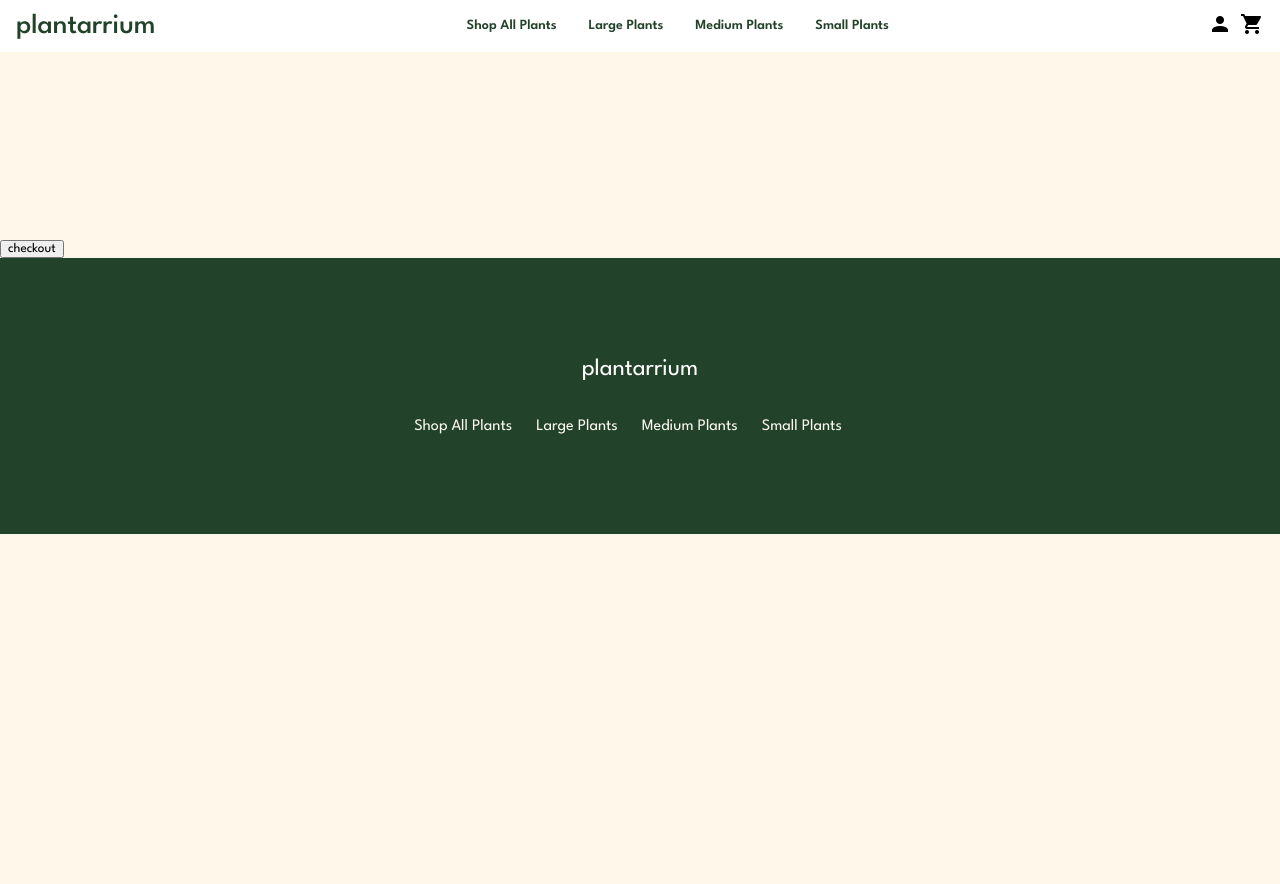
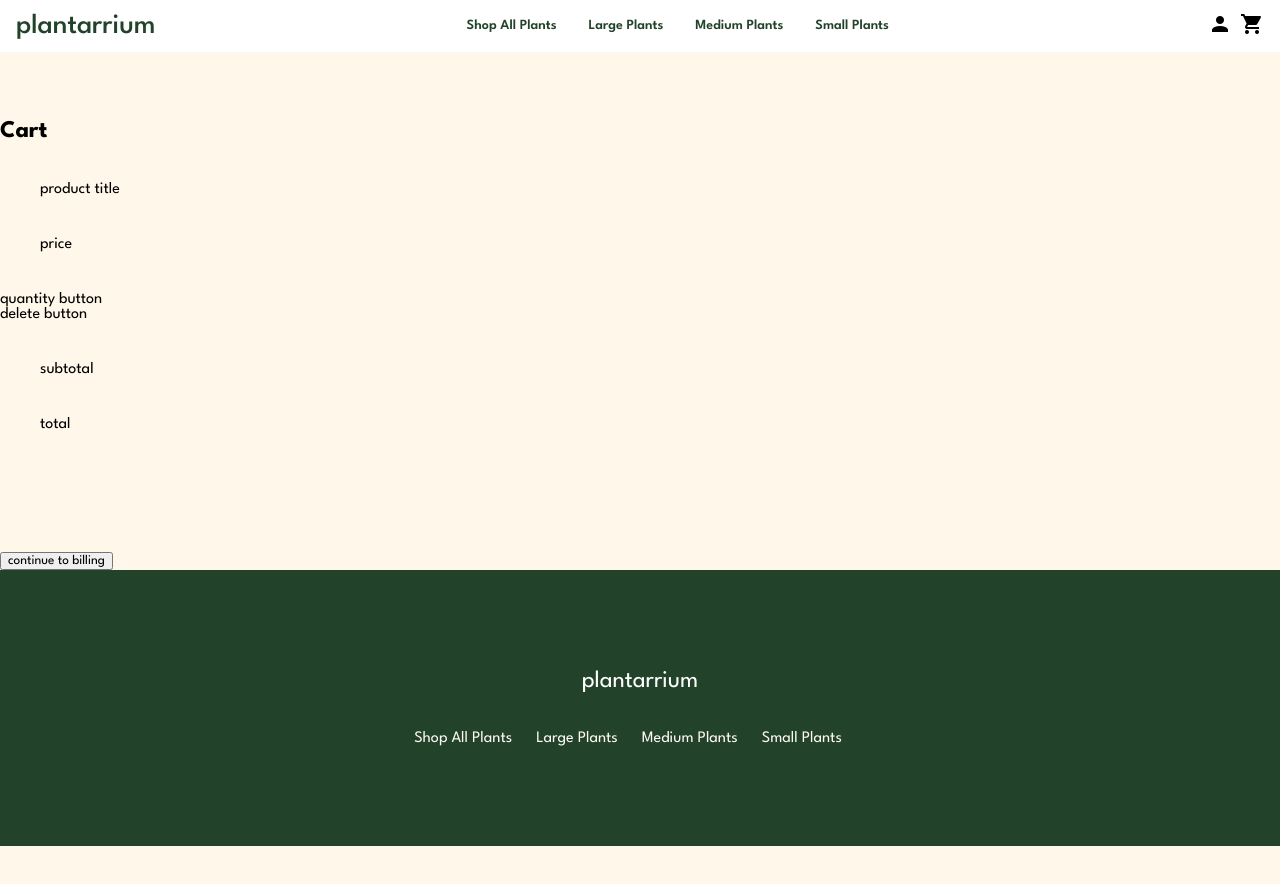
Before and after one commit to 2110-FTB-PT/infinite-loop, a React (Create React App) app: page /cart in a window 1280 px wide. Shown: the top 884 px of the page. Built offline with nearby package versions, Linux system fonts and the light colour scheme; no server answers.

Commit message:
restructured cart

```diff
--- a/src/components/App.js
+++ b/src/components/App.js
@@ -6,7 +6,7 @@ import RegisterForm from "./RegisterForm";
 import Navigation from "./Navigation";
 import Home from "./Home";
 import Footer from "./Footer";
-import Cart from "./Cart";
+import Cart from "./Order/Cart";
 // getAPIHealth is defined in our axios-services directory index.js
 // you can think of that directory as a collection of api adapters
 // where each adapter fetches specific info from our express server's /api route
--- a/src/components/Cart.js
+++ b/src/components/Order/Cart.js
@@ -1,5 +1,6 @@
 import React from "react";
-import "../style/Cart.css";
+import "../../style/Cart.css";
+import CartProducts from "./CartProducts"
 
 const Cart = () => {
   const handleSubmit = async (event) => {
@@ -25,11 +26,15 @@ const Cart = () => {
     }
   };
   return (
-    <div className="checkout">
-      <button className="checkout-button" onClick={handleSubmit}>
-        checkout
-      </button>
-    </div>
+    <>
+      <h2>Cart</h2>
+      <CartProducts />
+      <div className="checkout">
+        <button className="checkout-button" onClick={handleSubmit}>
+          continue to billing
+        </button>
+      </div>
+    </>
   );
 };
 
--- /dev/null
+++ b/src/components/Order/CartProducts.js
@@ -0,0 +1,14 @@
+import React from "react";
+import SingleCartProduct from "./SingleCartProduct";
+
+const CartProducts = () => {
+  return (
+    <>
+      <SingleCartProduct />
+      <div className="title"> subtotal </div>
+      <div className="title"> total </div>
+    </>
+  );
+};
+
+export default CartProducts;
--- /dev/null
+++ b/src/components/Order/SingleCartProduct.js
@@ -0,0 +1,14 @@
+import React from "react";
+
+const SingleCartProduct = () => {
+  return (
+    <>
+      <div className="title"> product title </div>
+      <div className="title"> price </div>
+      <div> quantity button </div>
+      <div> delete button </div>
+    </>
+  );
+};
+
+export default SingleCartProduct;
--- a/src/components/index.js
+++ b/src/components/index.js
@@ -1,6 +1,6 @@
 export { default as App } from './App';
 export { default as Reviews } from './Reviews'
-export { default as Cart } from "./Cart";
+export { default as Cart } from "./Order/Cart";
 export { default as MyAccount } from "./MyAccount/MyAccount";
 export { default as MyOrders } from "./MyAccount/MyOrders";
 export { default as SingleOrder } from "./MyAccount/SingleOrder";
--- a/src/style/Cart.css
+++ b/src/style/Cart.css
@@ -1,3 +1,11 @@
+h2 {
+  margin-top: 15vh;
+}
+
 .checkout {
-    margin-top: 30vh;
-  }
+  margin-top: 15vh;
+}
+
+.title {
+  margin: 5vh;
+}
```
